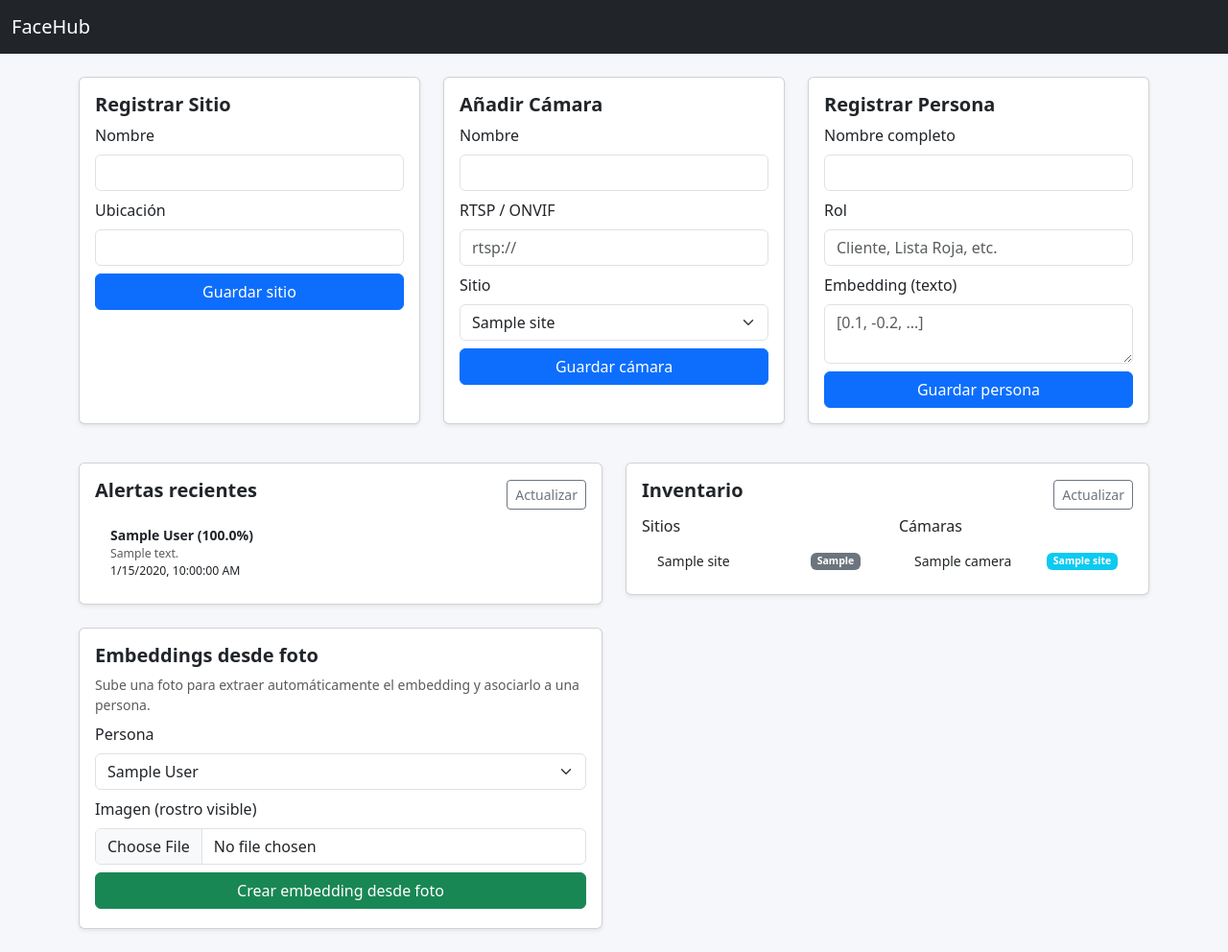
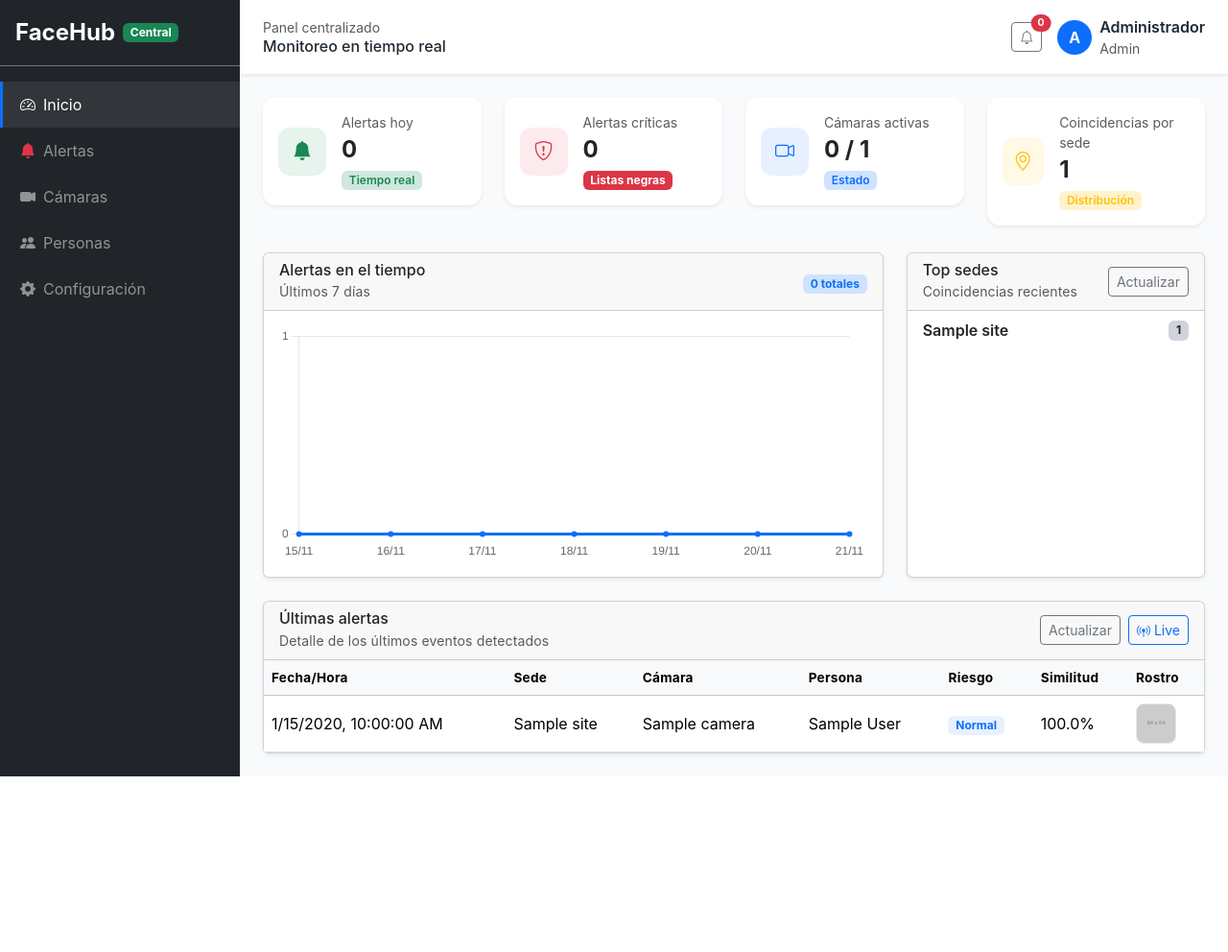
Before and after one commit to mntsbf/automatizar, a Flask app: page / in a window 1280 px wide. Shown: the whole page at 96% size. After the commit the page ends 809 px from the top, so only its background shows below. Run offline with Flask 3, Linux system fonts and the light colour scheme; tables that the repository leaves empty hold one stand-in row (values such as "Sample post"); grey boxes labelled with a size stand in for pictures from a placeholder-image service; some libraries are stand-ins or nearby versions.

Commit message:
Add modern dashboard layout and metrics endpoints

```diff
--- a/backend/app.py
+++ b/backend/app.py
@@ -3,17 +3,30 @@ from __future__ import annotations
 import io
 import json
 import os
-from datetime import datetime
-from typing import List
+import time
+from datetime import datetime, timedelta
+from typing import Iterable
 
 import cv2
 import numpy as np
 
-from flask import Flask, jsonify, render_template, request
+from flask import Flask, Response, jsonify, render_template, request, stream_with_context
 from flask_cors import CORS
+from sqlalchemy import func
 from .database import db
 from .models import Alert, Camera, Embedding, Person, Site
 from .recognition import best_match, build_bank, detect_and_encode, encode_image_array, parse_embedding
+
+
+def _risk_level(role: str | None) -> str:
+    if not role:
+        return "info"
+    lower = role.lower()
+    if "negra" in lower or "roja" in lower or "black" in lower:
+        return "critical"
+    if "gris" in lower or "watch" in lower or "observ" in lower:
+        return "warning"
+    return "info"
 
 
 def create_app(testing: bool = False) -> Flask:
@@ -40,7 +53,7 @@ def create_app(testing: bool = False) -> Flask:
 
     @app.route("/")
     def index():
-        return render_template("index.html")
+        return render_template("dashboard.html", user_name="Administrador", user_role="Admin")
 
     # --- Sites ---
     @app.get("/api/sites")
@@ -160,6 +173,114 @@ def create_app(testing: bool = False) -> Flask:
 
         return {"count": len(results), "matches": results}
 
+    # --- Dashboard data ---
+    @app.get("/api/dashboard/estadisticas")
+    def dashboard_stats():
+        now = datetime.utcnow()
+        today_start = datetime(now.year, now.month, now.day)
+        week_start = today_start - timedelta(days=6)
+
+        alerts_today_q = Alert.query.filter(Alert.created_at >= today_start)
+        alerts_today = alerts_today_q.count()
+
+        role_expr = func.lower(func.coalesce(Person.role, ""))
+        critical_alerts = (
+            alerts_today_q.join(Person, Alert.person_id == Person.id, isouter=True)
+            .filter(
+                role_expr.contains("negra")
+                | role_expr.contains("roja")
+                | role_expr.contains("black")
+            )
+            .count()
+        )
+
+        cameras_total = Camera.query.count()
+        active_since = now - timedelta(hours=24)
+        cameras_active = (
+            db.session.query(func.count(func.distinct(Alert.camera_id)))
+            .filter(Alert.created_at >= active_since)
+            .scalar()
+            or 0
+        )
+
+        matches_by_site: list[dict] = []
+        site_rows: Iterable[tuple[str, int]] = (
+            db.session.query(Site.name, func.count(Alert.id))
+            .select_from(Site)
+            .outerjoin(Camera, Camera.site_id == Site.id)
+            .outerjoin(Alert, Alert.camera_id == Camera.id)
+            .group_by(Site.id)
+            .order_by(func.count(Alert.id).desc())
+            .limit(8)
+            .all()
+        )
+        for name, count in site_rows:
+            matches_by_site.append({"site": name, "count": count})
+
+        alerts_series = []
+        total_series = 0
+        for i in range(7):
+            day_start = week_start + timedelta(days=i)
+            day_end = day_start + timedelta(days=1)
+            cnt = (
+                Alert.query.filter(Alert.created_at >= day_start)
+                .filter(Alert.created_at < day_end)
+                .count()
+            )
+            alerts_series.append({"label": day_start.strftime("%d/%m"), "count": cnt})
+            total_series += cnt
+
+        return {
+            "alerts_today": alerts_today,
+            "critical_alerts": critical_alerts,
+            "cameras_total": cameras_total,
+            "cameras_active": cameras_active,
+            "cameras_inactive": max(cameras_total - cameras_active, 0),
+            "matches_by_site": matches_by_site,
+            "alerts_series": alerts_series,
+            "series_total": total_series,
+            "sites_with_alerts": len([m for m in matches_by_site if m["count"] > 0]),
+        }
+
+    @app.get("/api/dashboard/ultimas-alertas")
+    def dashboard_latest_alerts():
+        alerts = Alert.query.order_by(Alert.created_at.desc()).limit(25).all()
+        serialized = []
+        for alert in alerts:
+            person_name = alert.person.full_name if alert.person else None
+            role = alert.person.role if alert.person else None
+            level = _risk_level(role)
+            serialized.append(
+                {
+                    "id": alert.id,
+                    "created_at": alert.created_at.isoformat(),
+                    "site": alert.camera.site.name if alert.camera and alert.camera.site else None,
+                    "camera": alert.camera.name if alert.camera else None,
+                    "person": person_name,
+                    "similarity": alert.similarity,
+                    "risk_level": level,
+                    "risk_label": "Crítica" if level == "critical" else "Advertencia" if level == "warning" else "Normal",
+                    "thumbnail_url": None,
+                }
+            )
+        return {"alerts": serialized}
+
+    @app.get("/api/dashboard/tiempo-real")
+    def dashboard_live():
+        @stream_with_context
+        def stream():
+            last_id = None
+            while True:
+                latest = Alert.query.order_by(Alert.created_at.desc()).first()
+                payload = {"type": "heartbeat"}
+                if latest and latest.id != last_id:
+                    last_id = latest.id
+                    payload = {"type": "alert", "id": latest.id, "created_at": latest.created_at.isoformat()}
+                yield f"data: {json.dumps(payload)}\n\n"
+                time.sleep(5)
+
+        return Response(stream(), mimetype="text/event-stream")
+
     # --- Alerts ---
     @app.get("/api/alerts")
     def list_alerts():
--- /dev/null
+++ b/backend/frontend/static/dashboard.js
@@ -0,0 +1,134 @@
+async function fetchJSON(url) {
+  const res = await fetch(url);
+  if (!res.ok) throw new Error(`Error ${res.status}`);
+  return res.json();
+}
+
+function riskBadge(level, text) {
+  const map = {
+    critical: 'badge-risk-critical',
+    warning: 'badge-risk-warning',
+    info: 'badge-risk-info',
+  };
+  return `<span class="badge ${map[level] || map.info}">${text}</span>`;
+}
+
+let chartInstance = null;
+let eventSource = null;
+
+function renderChart(labels, values) {
+  const ctx = document.getElementById('alertsChart');
+  if (chartInstance) chartInstance.destroy();
+  chartInstance = new Chart(ctx, {
+    type: 'line',
+    data: {
+      labels,
+      datasets: [
+        {
+          label: 'Alertas',
+          data: values,
+          tension: 0.35,
+          fill: true,
+          borderColor: '#0d6efd',
+          backgroundColor: 'rgba(13, 110, 253, 0.12)',
+          pointBackgroundColor: '#0d6efd',
+          pointBorderWidth: 0,
+        },
+      ],
+    },
+    options: {
+      plugins: { legend: { display: false } },
+      scales: {
+        y: { beginAtZero: true, ticks: { precision: 0 } },
+        x: { grid: { display: false } },
+      },
+    },
+  });
+}
+
+async function loadStats() {
+  const data = await fetchJSON('/api/dashboard/estadisticas');
+  document.getElementById('stat-alerts-today').textContent = data.alerts_today;
+  document.getElementById('stat-critical').textContent = data.critical_alerts;
+  document.getElementById('stat-cameras-active').textContent = data.cameras_active;
+  document.getElementById('stat-cameras-total').textContent = data.cameras_total;
+  document.getElementById('stat-sites').textContent = data.sites_with_alerts;
+  document.getElementById('series-total').textContent = `${data.series_total} totales`;
+  document.getElementById('notification-badge').textContent = data.critical_alerts;
+
+  const topSites = document.getElementById('top-sites');
+  topSites.innerHTML = '';
+  data.matches_by_site.forEach((row) => {
+    const item = document.createElement('div');
+    item.className = 'list-group-item d-flex justify-content-between align-items-center';
+    item.innerHTML = `<div class="fw-semibold">${row.site || 'Sin sede'}</div><span class="badge bg-dark-subtle text-dark">${row.count}</span>`;
+    topSites.appendChild(item);
+  });
+
+  const labels = data.alerts_series.map((p) => p.label);
+  const values = data.alerts_series.map((p) => p.count);
+  renderChart(labels, values);
+}
+
+function renderAlertsTable(alerts) {
+  const tbody = document.getElementById('alerts-table');
+  tbody.innerHTML = '';
+  alerts.forEach((alert) => {
+    const tr = document.createElement('tr');
+    const risk = alert.risk_level || 'info';
+    const thumb = alert.thumbnail_url || 'https://via.placeholder.com/64x64.png?text=Face';
+    tr.innerHTML = `
+      <td>${new Date(alert.created_at).toLocaleString()}</td>
+      <td>${alert.site || 'Sin sitio'}</td>
+      <td>${alert.camera || '—'}</td>
+      <td>${alert.person || 'Desconocido'}</td>
+      <td>${riskBadge(risk, alert.risk_label)}</td>
+      <td>${(alert.similarity * 100).toFixed(1)}%</td>
+      <td><img class="thumbnail-face" src="${thumb}" alt="rostro" /></td>
+    `;
+    tbody.appendChild(tr);
+  });
+}
+
+async function loadAlerts() {
+  const data = await fetchJSON('/api/dashboard/ultimas-alertas');
+  renderAlertsTable(data.alerts);
+}
+
+function connectLive() {
+  if (!window.EventSource) return;
+  eventSource = new EventSource('/api/dashboard/tiempo-real');
+  eventSource.onmessage = (event) => {
+    const payload = JSON.parse(event.data || '{}');
+    if (payload.type === 'alert') {
+      loadStats();
+      loadAlerts();
+    }
+  };
+  eventSource.onerror = () => {
+    eventSource.close();
+    eventSource = null;
+  };
+}
+
+function toggleLive() {
+  const button = document.getElementById('live-toggle');
+  if (eventSource) {
+    eventSource.close();
+    eventSource = null;
+    button.classList.remove('active');
+    button.innerHTML = '<i class="bi bi-broadcast-pin me-1"></i>Live';
+  } else {
+    connectLive();
+    button.classList.add('active');
+    button.innerHTML = '<i class="bi bi-broadcast me-1"></i>Live ON';
+  }
+}
+
+window.addEventListener('DOMContentLoaded', () => {
+  loadStats();
+  loadAlerts();
+  document.getElementById('refresh-stats').addEventListener('click', loadStats);
+  document.getElementById('refresh-alerts').addEventListener('click', loadAlerts);
+  document.getElementById('live-toggle').addEventListener('click', toggleLive);
+});
--- a/backend/frontend/static/styles.css
+++ b/backend/frontend/static/styles.css
@@ -1,9 +1,81 @@
 body {
-  background: #f5f7fa;
+  background: #f3f4f6;
+  font-family: "Inter", system-ui, -apple-system, "Segoe UI", sans-serif;
+  color: #1f2933;
 }
 
-.card-title {
+#layout-wrapper {
+  min-height: 100vh;
+}
+
+#sidebar {
+  width: 250px;
+  min-height: 100vh;
+  position: sticky;
+  top: 0;
+}
+
+#sidebar .nav-link {
+  padding: 12px 18px;
+  border-left: 3px solid transparent;
+  transition: all 0.2s ease;
+}
+
+#sidebar .nav-link:hover,
+#sidebar .nav-link.active {
+  background: rgba(255, 255, 255, 0.08);
+  border-left-color: #0d6efd;
+  color: #fff;
+}
+
+#content {
+  background: #f8fafc;
+}
+
+.avatar-circle {
+  width: 36px;
+  height: 36px;
+  border-radius: 50%;
+  background: #0d6efd;
+  display: inline-flex;
+  align-items: center;
+  justify-content: center;
+  color: white;
   font-weight: 700;
+}
+
+.tile {
+  border: none;
+  border-radius: 14px;
+}
+
+.tile .tile-icon {
+  width: 50px;
+  height: 50px;
+  border-radius: 12px;
+  display: grid;
+  place-items: center;
+  font-size: 1.25rem;
+}
+
+.table thead th {
+  font-size: 0.85rem;
+  letter-spacing: 0.02em;
+}
+
+.badge-risk-critical {
+  background: #fee2e2;
+  color: #b91c1c;
+}
+
+.badge-risk-warning {
+  background: #fff7e6;
+  color: #b35300;
+}
+
+.badge-risk-info {
+  background: #e7f1ff;
+  color: #0d6efd;
 }
 
 .list-group-item {
@@ -14,3 +86,15 @@ body {
 .list-group-item:last-child {
   border-bottom: none;
 }
+
+.thumbnail-face {
+  width: 42px;
+  height: 42px;
+  border-radius: 8px;
+  object-fit: cover;
+  border: 1px solid #e5e7eb;
+}
+
+small.text-muted {
+  letter-spacing: 0.01em;
+}
--- /dev/null
+++ b/backend/frontend/templates/base.html
@@ -0,0 +1,78 @@
+<!DOCTYPE html>
+<html lang="es">
+<head>
+  <meta charset="UTF-8" />
+  <meta name="viewport" content="width=device-width, initial-scale=1.0" />
+  <title>{% block title %}FaceHub Dashboard{% endblock %}</title>
+  <link rel="stylesheet" href="https://cdn.jsdelivr.net/npm/bootstrap@5.3.3/dist/css/bootstrap.min.css" />
+  <link rel="stylesheet" href="https://cdn.jsdelivr.net/npm/bootstrap-icons@1.11.3/font/bootstrap-icons.css" />
+  <link rel="stylesheet" href="{{ url_for('static', filename='styles.css') }}" />
+  {% block head_extra %}{% endblock %}
+</head>
+<body class="bg-light">
+  <div class="d-flex" id="layout-wrapper">
+    <nav id="sidebar" class="bg-dark text-white">
+      <div class="p-3 mb-3 border-bottom border-secondary d-flex align-items-center gap-2">
+        <span class="fs-4 fw-bold">FaceHub</span>
+        <span class="badge bg-success">Central</span>
+      </div>
+      <ul class="nav flex-column">
+        <li class="nav-item">
+          <a class="nav-link text-white active" href="#">
+            <i class="bi bi-speedometer2 me-2"></i>Inicio
+          </a>
+        </li>
+        <li class="nav-item">
+          <a class="nav-link text-white-50" href="#alertas">
+            <i class="bi bi-bell-fill me-2 text-danger"></i>Alertas
+          </a>
+        </li>
+        <li class="nav-item">
+          <a class="nav-link text-white-50" href="#camaras">
+            <i class="bi bi-camera-video-fill me-2"></i>Cámaras
+          </a>
+        </li>
+        <li class="nav-item">
+          <a class="nav-link text-white-50" href="#personas">
+            <i class="bi bi-people-fill me-2"></i>Personas
+          </a>
+        </li>
+        <li class="nav-item">
+          <a class="nav-link text-white-50" href="#config">
+            <i class="bi bi-gear-fill me-2"></i>Configuración
+          </a>
+        </li>
+      </ul>
+    </nav>
+
+    <div class="flex-grow-1" id="content">
+      <header class="bg-white shadow-sm px-4 py-3 d-flex justify-content-between align-items-center">
+        <div>
+          <div class="small text-muted">Panel centralizado</div>
+          <h6 class="mb-0">{% block header_title %}Tablero de vigilancia{% endblock %}</h6>
+        </div>
+        <div class="d-flex align-items-center gap-3">
+          <button class="btn btn-outline-secondary btn-sm position-relative" aria-label="Notificaciones">
+            <i class="bi bi-bell"></i>
+            <span class="position-absolute top-0 start-100 translate-middle badge rounded-pill bg-danger" id="notification-badge">0</span>
+          </button>
+          <div class="d-flex align-items-center gap-2">
+            <div class="avatar-circle">{{ user_name[0]|default('A') }}</div>
+            <div>
+              <div class="fw-semibold">{{ user_name|default('Administrador') }}</div>
+              <div class="text-muted small">{{ user_role|default('Admin') }}</div>
+            </div>
+          </div>
+        </div>
+      </header>
+
+      <main class="p-4">
+        {% block content %}{% endblock %}
+      </main>
+    </div>
+  </div>
+
+  <script src="https://cdn.jsdelivr.net/npm/bootstrap@5.3.3/dist/js/bootstrap.bundle.min.js"></script>
+  {% block scripts %}{% endblock %}
+</body>
+</html>
--- /dev/null
+++ b/backend/frontend/templates/dashboard.html
@@ -0,0 +1,133 @@
+{% extends 'base.html' %}
+
+{% block title %}Dashboard | FaceHub{% endblock %}
+{% block header_title %}Monitoreo en tiempo real{% endblock %}
+
+{% block head_extra %}
+  <script src="https://cdn.jsdelivr.net/npm/chart.js@4.4.3/dist/chart.umd.min.js"></script>
+{% endblock %}
+
+{% block content %}
+<div class="row g-4">
+  <div class="col-12 col-xl-3">
+    <div class="card tile tile-success shadow-sm">
+      <div class="card-body d-flex align-items-center">
+        <div class="tile-icon bg-success bg-opacity-10 text-success me-3">
+          <i class="bi bi-bell-fill"></i>
+        </div>
+        <div>
+          <div class="text-muted small">Alertas hoy</div>
+          <div class="fs-4 fw-bold" id="stat-alerts-today">0</div>
+          <span class="badge bg-success-subtle text-success fw-semibold">Tiempo real</span>
+        </div>
+      </div>
+    </div>
+  </div>
+  <div class="col-12 col-xl-3">
+    <div class="card tile tile-danger shadow-sm">
+      <div class="card-body d-flex align-items-center">
+        <div class="tile-icon bg-danger bg-opacity-10 text-danger me-3">
+          <i class="bi bi-shield-exclamation"></i>
+        </div>
+        <div>
+          <div class="text-muted small">Alertas críticas</div>
+          <div class="fs-4 fw-bold" id="stat-critical">0</div>
+          <span class="badge bg-danger">Listas negras</span>
+        </div>
+      </div>
+    </div>
+  </div>
+  <div class="col-12 col-xl-3">
+    <div class="card tile tile-info shadow-sm">
+      <div class="card-body d-flex align-items-center">
+        <div class="tile-icon bg-primary bg-opacity-10 text-primary me-3">
+          <i class="bi bi-camera-video"></i>
+        </div>
+        <div>
+          <div class="text-muted small">Cámaras activas</div>
+          <div class="fs-4 fw-bold"><span id="stat-cameras-active">0</span> / <span id="stat-cameras-total">0</span></div>
+          <span class="badge bg-primary-subtle text-primary fw-semibold">Estado</span>
+        </div>
+      </div>
+    </div>
+  </div>
+  <div class="col-12 col-xl-3">
+    <div class="card tile tile-warning shadow-sm">
+      <div class="card-body d-flex align-items-center">
+        <div class="tile-icon bg-warning bg-opacity-10 text-warning me-3">
+          <i class="bi bi-geo-alt"></i>
+        </div>
+        <div>
+          <div class="text-muted small">Coincidencias por sede</div>
+          <div class="fs-4 fw-bold" id="stat-sites">0</div>
+          <span class="badge bg-warning-subtle text-warning fw-semibold">Distribución</span>
+        </div>
+      </div>
+    </div>
+  </div>
+</div>
+
+<div class="row g-4 mt-1">
+  <div class="col-12 col-lg-8">
+    <div class="card shadow-sm h-100">
+      <div class="card-header d-flex justify-content-between align-items-center">
+        <div>
+          <h6 class="mb-0">Alertas en el tiempo</h6>
+          <small class="text-muted">Últimos 7 días</small>
+        </div>
+        <div class="text-end">
+          <span class="badge bg-primary-subtle text-primary" id="series-total">0 totales</span>
+        </div>
+      </div>
+      <div class="card-body">
+        <canvas id="alertsChart" height="120"></canvas>
+      </div>
+    </div>
+  </div>
+  <div class="col-12 col-lg-4">
+    <div class="card shadow-sm h-100" id="alertas">
+      <div class="card-header d-flex justify-content-between align-items-center">
+        <div>
+          <h6 class="mb-0">Top sedes</h6>
+          <small class="text-muted">Coincidencias recientes</small>
+        </div>
+        <button class="btn btn-sm btn-outline-secondary" id="refresh-stats">Actualizar</button>
+      </div>
+      <div class="list-group list-group-flush" id="top-sites"></div>
+    </div>
+  </div>
+</div>
+
+<div class="card shadow-sm mt-4" id="ultimas-alertas">
+  <div class="card-header d-flex justify-content-between align-items-center">
+    <div>
+      <h6 class="mb-0">Últimas alertas</h6>
+      <small class="text-muted">Detalle de los últimos eventos detectados</small>
+    </div>
+    <div class="d-flex gap-2">
+      <button class="btn btn-sm btn-outline-secondary" id="refresh-alerts">Actualizar</button>
+      <button class="btn btn-sm btn-outline-primary" id="live-toggle"><i class="bi bi-broadcast-pin me-1"></i>Live</button>
+    </div>
+  </div>
+  <div class="table-responsive">
+    <table class="table table-hover align-middle mb-0">
+      <thead class="table-light">
+        <tr>
+          <th>Fecha/Hora</th>
+          <th>Sede</th>
+          <th>Cámara</th>
+          <th>Persona</th>
+          <th>Riesgo</th>
+          <th>Similitud</th>
+          <th>Rostro</th>
+        </tr>
+      </thead>
+      <tbody id="alerts-table"></tbody>
+    </table>
+  </div>
+</div>
+{% endblock %}
+
+{% block scripts %}
+  <script src="{{ url_for('static', filename='dashboard.js') }}"></script>
+{% endblock %}
```
Also changed, not shown: backend/models.py (+11 -0 lines), README.md.
